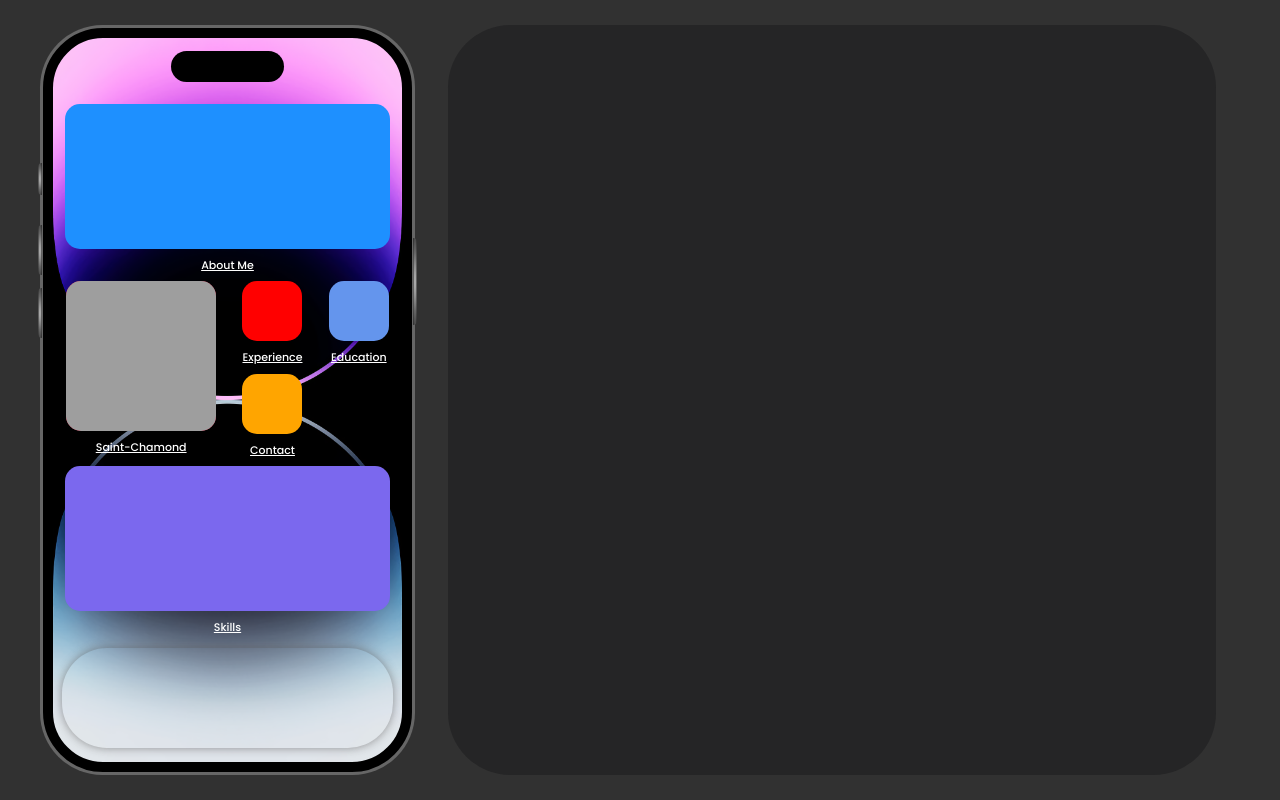
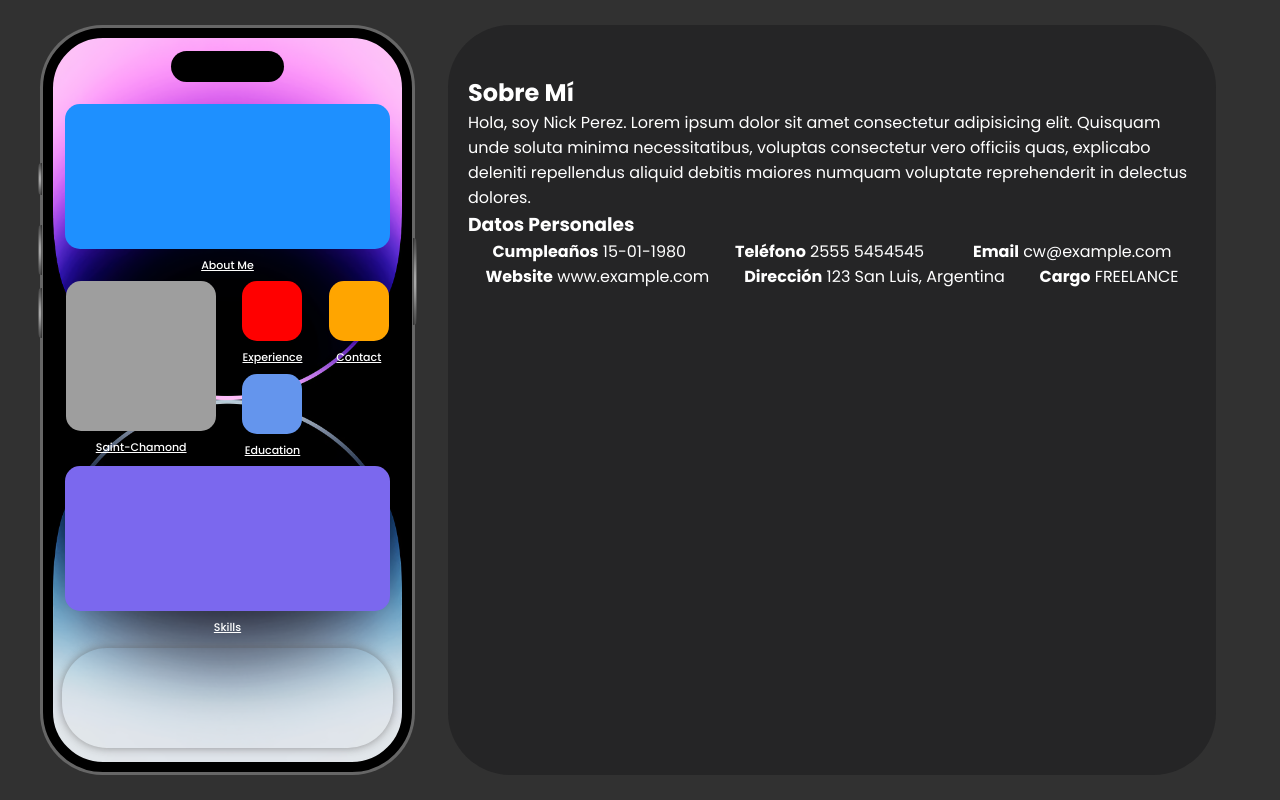
Before and after one commit to Ugo-gsl/Portfolio, a PHP site: page / in a window 1280 px wide. Run offline with PHP 8.4, Linux system fonts and the light colour scheme; grey boxes are pictures that could not be loaded.

Commit message:
Update
plus qu'a finir le .text et fare de la responsive

```diff
--- a/index.html
+++ b/index.html
@@ -12,14 +12,17 @@
         <div class="inner">
             <div class="swiper">
                 <div class="swiper-p">
-                    <a href="#sobreme"><i class="abouteme"></i>About me</a>
-                    <a href="#"><i class="map"><iframe src="https://www.google.com/maps/embed?pb=!1m18!1m12!1m3!1d44768.844754902326!2d4.473188179203633!3d45.46874034327653!2m3!1f0!2f0!3f0!3m2!1i1024!2i768!4f13.1!3m3!1m2!1s0x47f500f391611d25%3A0x4093cafcbe80c10!2s42400%20Saint-Chamond!5e0!3m2!1sfr!2sfr!4v1673901139932!5m2!1sfr!2sfr" width="150" height="150" border-radius="15" style="border:0;" allowfullscreen="" loading="lazy" referrerpolicy="no-referrer-when-downgrade"></iframe></i>Saint-Chamond</a>
-                    <a href="#xp">
-                        <i class="xp"></i>Experience
-                        <i class="contact"></i>Contact
-                    </a>
-                    <a href="#"><i class="edu"></i>Education</a>
-                    <a href="#"><i class="skilll"></i>Skills</a>
+                    <ul>
+                        <li><a href="#"><i class="abouteme"></i>About me</a></li>
+                        <li><a href="#"><i class="map"><iframe src="https://www.google.com/maps/embed?pb=!1m18!1m12!1m3!1d44768.844754902326!2d4.473188179203633!3d45.46874034327653!2m3!1f0!2f0!3f0!3m2!1i1024!2i768!4f13.1!3m3!1m2!1s0x47f500f391611d25%3A0x4093cafcbe80c10!2s42400%20Saint-Chamond!5e0!3m2!1sfr!2sfr!4v1673901139932!5m2!1sfr!2sfr" width="150" height="150" border-radius="15" style="border:0;" allowfullscreen="" loading="lazy" referrerpolicy="no-referrer-when-downgrade"></iframe></i>Saint-Chamond</a></li>
+                        <li>
+                            <a href="#"><i class="xp"></i>Experience</a>
+                            <a href="#"><i class="edu"></i>Education</a>
+                        </li>
+                        <li><a href="#"><i class="contact"></i>Contact</a></li>
+                        <li><a href="#"><i class="skilll"></i>Skills</a></li>
+                        <!-- <li><a href="#" ><i class="home active"></i>home</a></li> -->
+                    </ul>
                 </div>
             </div>
             <div class="island-popup"></div>
@@ -240,7 +243,47 @@
 
 
 
-        <section id="sobremi" class="sobremi" href="#sobreme">
+        <section id="sobremi" class="sobremi">
+            <div class="contenido-seccion">
+                <h2>Sobre Mí</h2>
+                <p><span>Hola, soy Nick Perez.</span> Lorem ipsum dolor sit amet consectetur adipisicing elit. Quisquam unde soluta minima necessitatibus, voluptas consectetur vero officiis quas, explicabo deleniti repellendus aliquid debitis maiores numquam voluptate reprehenderit in delectus dolores.</p>
+
+                <div class="fila">
+                    <!-- datos personales -->
+                    <div class="col">
+                        <h3>Datos Personales</h3>
+                        <ul>
+                            <li>
+                                <strong>Cumpleaños</strong>
+                                15-01-1980
+                            </li>
+                            <li>
+                                <strong>Teléfono</strong>
+                                2555 5454545
+                            </li>
+                            <li>
+                                <strong>Email</strong>
+                                cw@example.com
+                            </li>
+                            <li>
+                                <strong>Website</strong>
+                                www.example.com
+                            </li>
+                            <li>
+                                <strong>Dirección</strong>
+                                123 San Luis, Argentina
+                            </li>
+                            <li>
+                                <strong>Cargo</strong>
+                                <span>FREELANCE</span>
+                            </li>
+                        </ul>
+                    </div>
+
+                </div>
+            </div>
+        </section>
+        <section id="homee" class="homee active">
             <div class="contenido-seccion">
                 <h2>Sobre Mí</h2>
                 <p><span>Hola, soy Nick Perez.</span> Lorem ipsum dolor sit amet consectetur adipisicing elit. Quisquam unde soluta minima necessitatibus, voluptas consectetur vero officiis quas, explicabo deleniti repellendus aliquid debitis maiores numquam voluptate reprehenderit in delectus dolores.</p>
@@ -282,49 +325,11 @@
         </section>
     </div>
 
-    <script>
-        let popup = document.querySelector('.island-popup');
-        popup.onclick = function() {
-            popup.classList.toggle('active');
-        }
-    </script>
-
-    <!-- <script>
-        let abouteme = document.querySelector('.abouteme');
-        abouteme.onclick = function() {
-            sobremi.classList.toggle('active');
-            }
-    </script>
-
-    <script>
-        let xp = document.querySelector('.xp');
-        xp.onclick = function() {
-            curriculum.classList.toggle('active');
-            sobremi.classList.toggle(sobremi)
-            contacto.classList.toggle(contacto );
-            skills.classList.toggle(skills);
-        }
-    </script>
-
-    <script>
-        let edu = document.querySelector('.edu');
-        edu.onclick = function() {
-            curriculum.classList.toggle('active');
-        }
-    </script>
-    <script>
-        let contact = document.querySelector('.contact');
-        contact.onclick = function() {
-            contacto.classList.toggle('active');
-        }
-    </script>
-    <script>
-        let skilll = document.querySelector('.skilll');
-        skilll.onclick = function() {
-            skills.classList.toggle('active');
-        }
-    </script> -->
 
     <script src="script.js"></script>
+    <script src="https://code.jquery.com/jquery-3.5.1.js"></script>
+
+
+
 </body>
 </html>
--- a/style.css
+++ b/style.css
@@ -15,6 +15,15 @@ body{
     min-height: 100vh;
     width: 100vh;
 }
+ul{
+    width: 100%;
+    display: flex;
+    flex-direction: row;
+    flex-wrap: wrap;
+    background: none;
+    justify-content: space-around;
+}
+
 .box{
     position: relative;
     width: 375px;
@@ -158,8 +168,9 @@ i.abouteme {
     width: 325px;
     height: 145px;
 }
+
 i.map{
-    background-color: crimson;
+    background-color: none;
     width: 150px;
     height: 150px;
 }
@@ -875,7 +809,19 @@ footer .arriba{
     width: 100%;
 }
 
-#sobreme{
- display: block;
 
+
+li{
+    list-style: none;
 }
+
+.homee{
+    color: #fff;
+    padding: 50px 20px;
+    display: none;
+}
+.homee.active{
+    color: #fff;
+    padding: 50px 20px;
+    display: block;
+}
```
Also changed, not shown: other parts of style.css (+5 -81 lines), script.js (+49 -0 lines).
